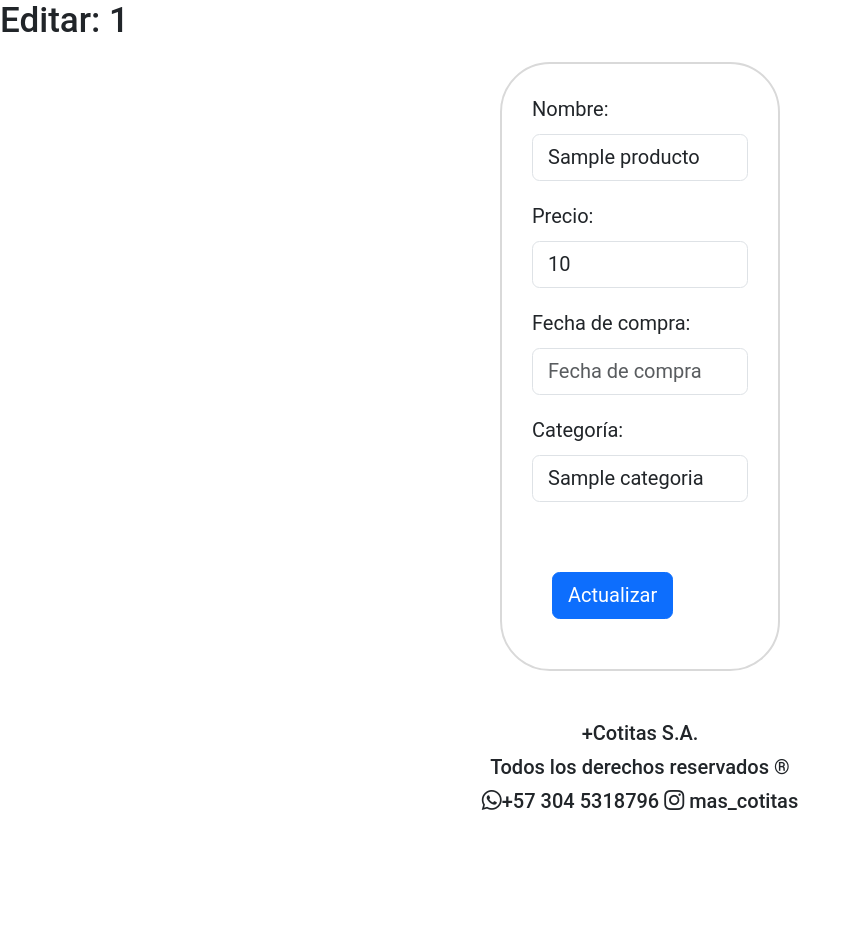
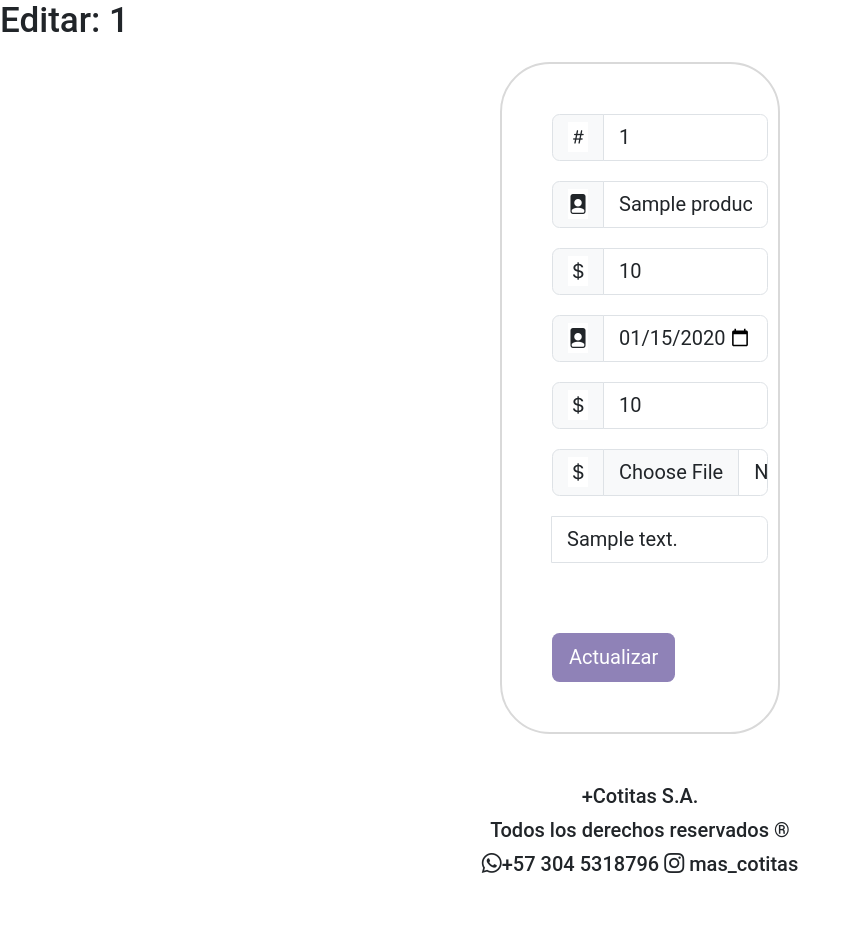
Before and after one commit to albertmota28092004/proyectos_django_albert, a Django app: page /productos_editar/1/ in a window 1280 px wide. Shown: the part 103-1029 px from the top of the page, without its empty margins (0-859 px from the left). Before the commit the page ends 913 px from the top, so only its background shows below. Run offline with Django 4.2, Linux system fonts and the light colour scheme; tables that the repository leaves empty hold one stand-in row (values such as "Sample post"); some libraries are stand-ins or nearby versions.

Commit message:
cambios 01.02

```diff
--- a/sena/tienda/templates/tienda/catalogo/listar_carrito.html
+++ b/sena/tienda/templates/tienda/catalogo/listar_carrito.html
@@ -23,6 +23,7 @@
 {% endfor %}
 <!--<input type="hidden" id="total_carrito_bruto" value="{{ total }}">-->
 <h6 id="total_carrito">Total: $<span id="total_carrito">{{ total|intcomma }}</span></h6>
+<a href="{% url 'tienda:establecer_venta' %}" class="btn btn-info">Pagar</a>
 {% else %}
 <p>Carrito Vacío</p>
 
--- a/sena/tienda/templates/tienda/citas/cit-form.html
+++ b/sena/tienda/templates/tienda/citas/cit-form.html
@@ -25,7 +25,7 @@
         <select name="servicio" class="form-control">
             <option value="">Seleccione:</option>
             {% for s in servicio %}
-                <option value="{{ s.id }}" {% if data.servicio.id == s.id %}selected{% endif %}>{{ s.descripcion }}</option>
+                <option value="{{ s.id }}" {% if data.servicio.id == s.id %}selected=""{% endif %}>{{ s.descripcion }}</option>
             {% endfor %}
         </select>
     </div>
@@ -39,7 +39,7 @@
         <select name="usuario" class="form-control">
             <option value="">Seleccione:</option>
             {% for u in usuario %}
-                <option value="{{ u.id }}" {% if data.usuario.id == u.id %}selected{% endif %}>{{ u.nombre }}</option>
+                <option value="{{ u.id }}" {% if data.usuario.id == u.id %}selected=""{% endif %}>{{ u.nombre }}</option>
             {% endfor %}
         </select>
     </div>
--- a/sena/tienda/templates/tienda/citas/citas.html
+++ b/sena/tienda/templates/tienda/citas/citas.html
@@ -66,6 +66,7 @@
             <a class="page-link" href="#">Next</a>
         </li>
     </ul>
+
 </nav>
     <script>
         function confirmar_eliminar(id, url) {
--- a/sena/tienda/templates/tienda/productos/pro-form.html
+++ b/sena/tienda/templates/tienda/productos/pro-form.html
@@ -12,36 +12,45 @@
 <br> <br>
 <form method="post" action="{% url 'tienda:productos_guardar' %}" class="forms">
     {% csrf_token %}
-    {% if id %}
-        <input type="hidden" name="id" value="{{ data.id }}">
-    {% endif %}
-    <div class="mb-3" width="600px">
-        <label class="form-label">Nombre:</label>
+    <div class="input-group m-3">
+        <span class="input-group-text"><i class="bi bi-hash"></i></span>
+        <input class="form-control" type="text" name="id" value="{{ data.id }}" readonly>
+    </div>
+    <div class="input-group m-3" width="600px">
+        <span class="input-group-text"><i class="bi bi-file-person-fill"></i></span>
         <input type="text" class="form-control" placeholder="Nombre" name="nombre" value="{{ data.nombre }}">
     </div>
-    <div class="mb-3">
-        <label class="form-label">Precio:</label>
-        <input type="text" class="form-control" placeholder="Precio" name="precio" value="{{ data.precio }}">
+    <div class="input-group m-3" width="600px">
+        <span class="input-group-text"><i class="bi bi-currency-dollar"></i></span>
+        <input type="number" class="form-control" placeholder="Precio" name="precio" value="{{ data.precio }}">
     </div>
-    <div class="mb-3">
-        <label class="form-label">Fecha de compra:</label>
-        <input type="text" class="form-control" placeholder="Fecha de compra" name="fecha_compra" value="{{ data.fecha|date:'Y-m-d' }}">
+    <div class="input-group m-3" width="600px">
+        <span class="input-group-text"><i class="bi bi-file-person-fill"></i></span>
+        <input type="date" class="form-control" placeholder="Fecha de la Compra" name="fecha_compra" value="{{ data.fecha_compra|date:'Y-m-d' }}">
     </div>
-    <div class="mb-3">
-        <label class="form-label">Categoría:</label>
+    <div class="input-group m-3" width="600px">
+        <span class="input-group-text"><i class="bi bi-currency-dollar"></i></span>
+        <input type="number" class="form-control" placeholder="Stock" name="stock" value="{{ data.stock }}">
+    </div>
+    <div class="input-group m-3" width="600px">
+        <span class="input-group-text"><i class="bi bi-currency-dollar"></i></span>
+        <input type="file" class="form-control" placeholder="Foto" name="foto" value="{{ data.foto }}">
+    </div>
+    <div class="input-group m-3" width="600px">
+        <br>
         <select name="categoria" class="form-control">
-            <option value="">Seleccione:</option>
+            <option value="">Seleccione</option>
             {% for c in categoria %}
-                <option value="{{ c.id }}" {% if data.categoria.id == c.id %}selected=""{% endif %}>{{ c.nombre }}</option>
+                <option value="{{ c.id }}" {% if data.categoria.id == c.id %}selected=""{% endif %} >{{ c.descripcion }}</option>
             {% endfor %}
         </select>
     </div>
+    <br>
 
-    <br>
     {% if id %}
-    <button type="submit" class="btn btn-primary m-3">Actualizar</button>
+    <button type="submit" class="btn btn-primary m-3 boton_guardar_formulario">Actualizar</button>
     {% else %}
-    <button type="submit" class="btn btn-primary m-3">Crear</button>
+    <button type="submit" class="btn btn-primary m-3 boton_guardar_formulario">Crear</button>
     {% endif %}
 </form>
 
--- a/sena/tienda/templates/tienda/servicios/servicios.html
+++ b/sena/tienda/templates/tienda/servicios/servicios.html
@@ -39,8 +39,7 @@
         <td>{{ e.descripcion }}</td>
         <td>
             <a href="{% url 'tienda:servicios_editar' e.id %}" class="btn btn-info">Editar</a>
-            <a href="javascript:confirmar_eliminar('{{ e.id }}', '{% url 'tienda:servicios_eliminar' e.id %}');"
-               class="btn btn-danger">Eliminar</a>
+            <a href="javascript:confirmar_eliminar('{{ e.id }}', '{% url 'tienda:servicios_eliminar' e.id %}');" class="btn btn-danger">Eliminar</a>
         </td>
     </tr>
     {% endfor %}
--- a/sena/tienda/urls.py
+++ b/sena/tienda/urls.py
@@ -57,4 +57,7 @@
     path("carrito_listar/", views.carrito_listar, name="carrito_listar"),
     path("carrito_eliminar_producto/<int:id>", views.carrito_eliminar_producto, name="carrito_eliminar_producto"),
     path("carrito_actualizar/", views.carrito_actualizar, name="carrito_actualizar"),
+
+    path("establecer_venta/", views.establecer_venta, name="establecer_venta"),
+
 ]
--- a/sena/tienda/views.py
+++ b/sena/tienda/views.py
@@ -174,9 +174,7 @@
 def productos_formulario(request):
     categoria = Categoria.objects.all()
 
-    context = {
-        'categoria': categoria
-    }
+    context = {'categoria': categoria}
     return render(request, "tienda/productos/pro-form.html", context)
 
 
@@ -667,3 +665,49 @@
         messages.warning(request, "No se enviaron datos...")
 
     return redirect("tienda:catalogo", abrir_off_canva='si')
+
+
+def establecer_venta(request):
+    # ============= transacción ================
+
+    # Crear el encabezado de la venta
+    logueo = request.session.get("logueo", False)
+
+    user = Usuario.objects.get(pk=logueo["id"])
+
+    query_venta = Venta(usuario = user)
+    query_venta.save()
+
+    id_venta = Venta.objects.latest('id')
+
+    messages.success(request, f"Muchas gracias por su compra << {id_venta} >>!!")
+
+    # Obtengo el objeto venta a través de su ID
+    carrito = request.session.get("carrito", False)
+    for p in carrito:
+        # Obtengo el objeto producto a través de su ID
+        p_object = Producto.objects.get(pk=p["id"])
+        q = DetalleVenta(
+            venta = id_venta,
+            producto = p_object,
+            cantidad = p["cantidad"],
+            precio_historico = p_object.precio
+        )
+        q.save()
+
+    messages.success(request, f"Todos los productos asociados a la venta << {id_venta} >>!!")
+
+    return redirect("tienda:catalogo", abrir_off_canva='no')
+    # Asociar los productos del carrito la ID de la venta, previamente creado...
+
+    # Disminuir stock de productos
+
+    # Vaciar carrito y redirigir a inicio
+
+    # ============= fin transacción si todo ok ================
+
+    # **************** si ERROR ***************
+
+        # rollback
+
+    # ===== fin ====
```
Also changed, not shown: sena/tienda/templates/tienda/pedidos/pedidos.html (+5 -14 lines), sena/tienda/templates/tienda/productos/listar.html (+11 -3 lines).
